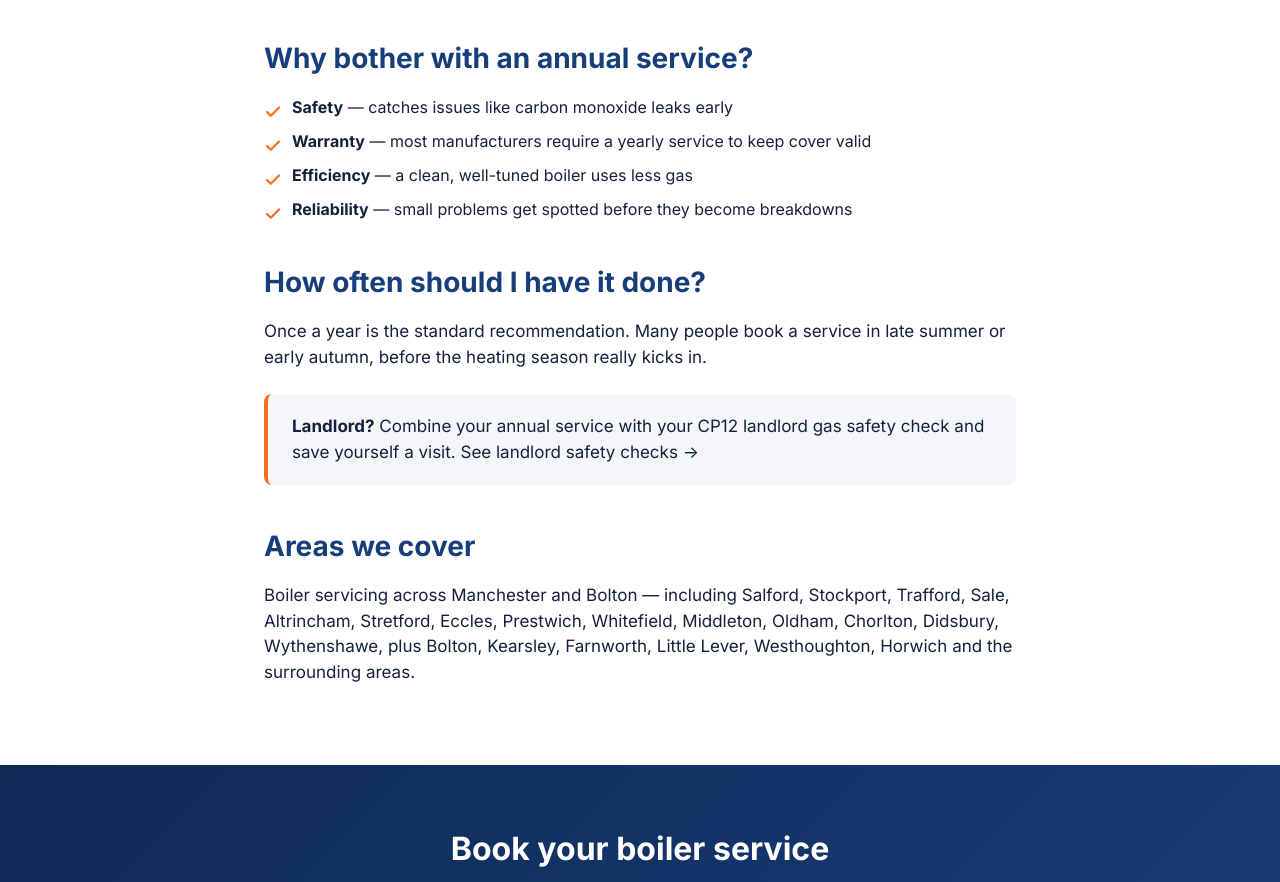
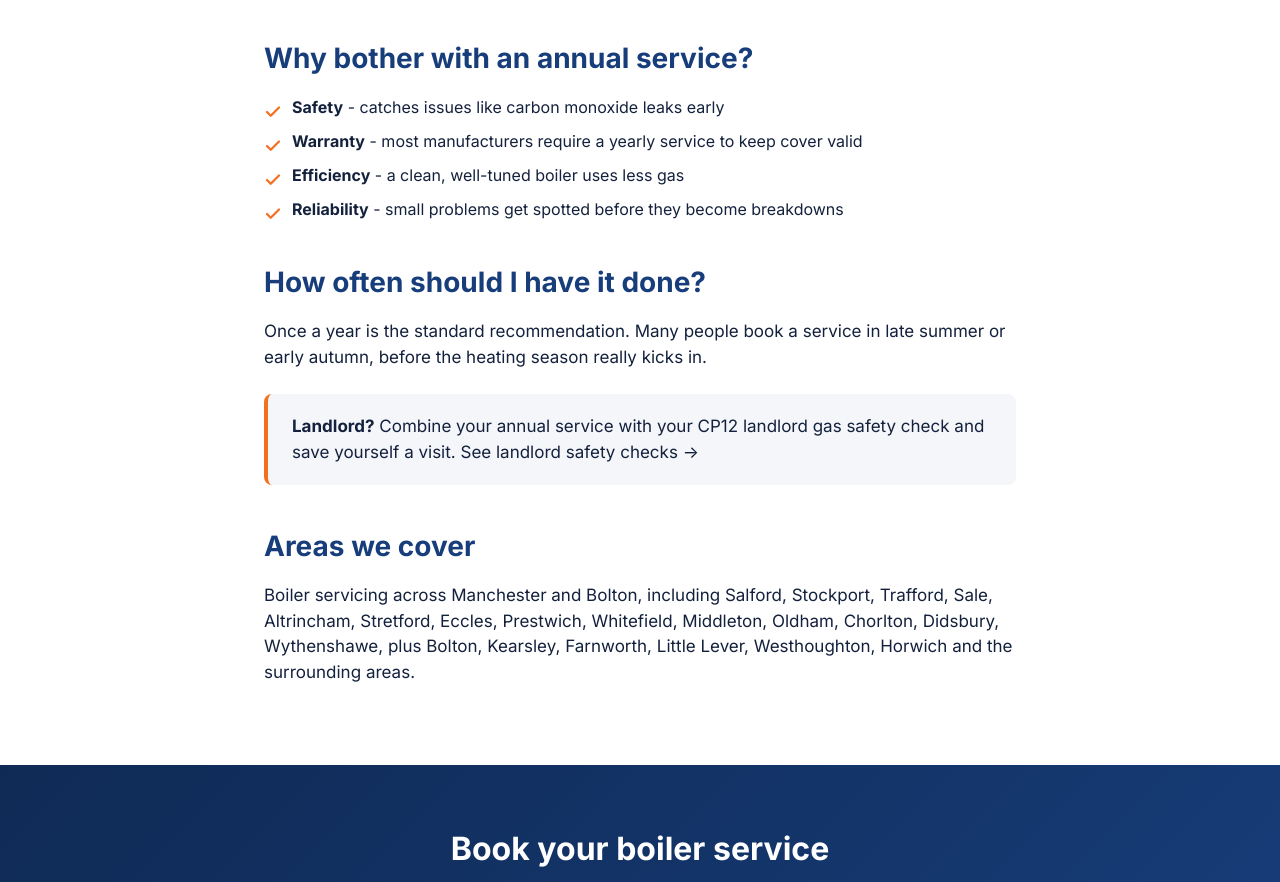
Before and after one commit to quinnsgasworks/qgw.github.io, a plain HTML site: page servicing.html in a window 1280 px wide. Shown: the part 835-1717 px from the top of the page. Drawn offline with Linux system fonts and the light colour scheme.

Commit message:
Update servicing.html

```diff
--- a/servicing.html
+++ b/servicing.html
@@ -56,10 +56,10 @@
 
       <h2>Why bother with an annual service?</h2>
       <ul>
-        <li><strong>Safety</strong> — catches issues like carbon monoxide leaks early</li>
-        <li><strong>Warranty</strong> — most manufacturers require a yearly service to keep cover valid</li>
-        <li><strong>Efficiency</strong> — a clean, well-tuned boiler uses less gas</li>
-        <li><strong>Reliability</strong> — small problems get spotted before they become breakdowns</li>
+        <li><strong>Safety</strong> - catches issues like carbon monoxide leaks early</li>
+        <li><strong>Warranty</strong> - most manufacturers require a yearly service to keep cover valid</li>
+        <li><strong>Efficiency</strong> - a clean, well-tuned boiler uses less gas</li>
+        <li><strong>Reliability</strong> - small problems get spotted before they become breakdowns</li>
       </ul>
 
       <h2>How often should I have it done?</h2>
@@ -70,7 +70,7 @@
       </div>
 
       <h2>Areas we cover</h2>
-      <p>Boiler servicing across Manchester and Bolton — including Salford, Stockport, Trafford, Sale, Altrincham, Stretford, Eccles, Prestwich, Whitefield, Middleton, Oldham, Chorlton, Didsbury, Wythenshawe, plus Bolton, Kearsley, Farnworth, Little Lever, Westhoughton, Horwich and the surrounding areas.</p>
+      <p>Boiler servicing across Manchester and Bolton, including Salford, Stockport, Trafford, Sale, Altrincham, Stretford, Eccles, Prestwich, Whitefield, Middleton, Oldham, Chorlton, Didsbury, Wythenshawe, plus Bolton, Kearsley, Farnworth, Little Lever, Westhoughton, Horwich and the surrounding areas.</p>
     </div>
   </section>
 
```
